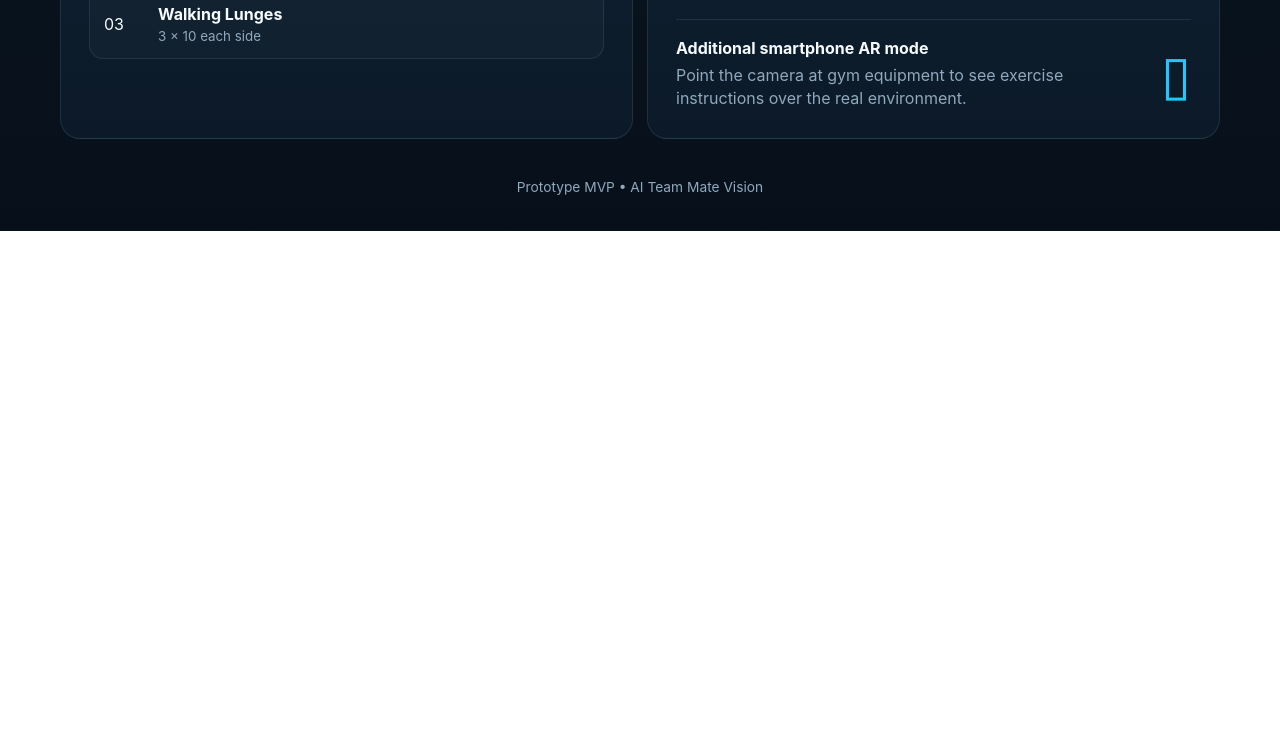
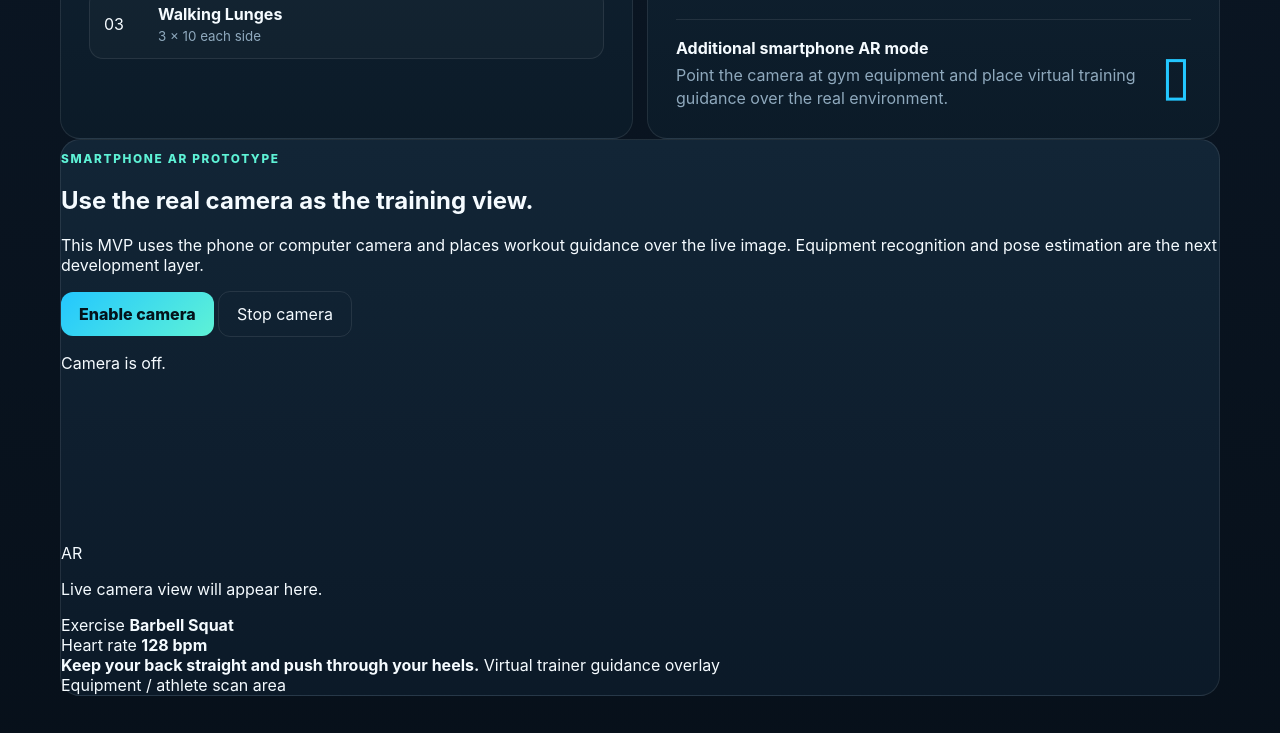
Before and after one commit to Xttop/AI-Team-Mate-Vision, a plain HTML site: page index.html in a window 1280 px wide. Shown: the part 1051-1784 px from the top of the page. Before the commit the page ends 1282 px from the top, so only its background shows below. Drawn offline with Linux system fonts and the light colour scheme.

Commit message:
Add smartphone AR camera prototype

```diff
--- a/index.html
+++ b/index.html
@@ -25,11 +25,12 @@
         <h1>Train with a virtual coach directly in your field of view.</h1>
         <p>
           AI Team Mate Vision guides exercises, tracks workout metrics and helps
-          users train step by step through smart glasses. Smartphone AR can be
-          used as an additional mode.
+          users train step by step through smart glasses. Smartphone AR is an
+          additional mode for camera-based guidance.
         </p>
         <div class="hero-actions">
-          <button id="demoBtn" class="primary">Launch demo</button>
+          <button id="demoBtn" class="primary">Launch workout demo</button>
+          <button id="cameraJumpBtn" class="secondary">Open AR camera</button>
           <button id="resetBtn" class="secondary">Reset</button>
         </div>
       </div>
@@ -115,11 +116,53 @@
         <div class="ar-mode">
           <div>
             <strong>Additional smartphone AR mode</strong>
-            <p>Point the camera at gym equipment to see exercise instructions over the real environment.</p>
+            <p>Point the camera at gym equipment and place virtual training guidance over the real environment.</p>
           </div>
           <span class="phone">▯</span>
         </div>
       </article>
+    </section>
+
+    <section id="arCameraSection" class="camera-section panel">
+      <div class="camera-copy">
+        <p class="eyebrow">SMARTPHONE AR PROTOTYPE</p>
+        <h2>Use the real camera as the training view.</h2>
+        <p>
+          This MVP uses the phone or computer camera and places workout guidance
+          over the live image. Equipment recognition and pose estimation are the
+          next development layer.
+        </p>
+        <div class="camera-actions">
+          <button id="cameraBtn" class="primary">Enable camera</button>
+          <button id="stopCameraBtn" class="secondary" disabled>Stop camera</button>
+        </div>
+        <p id="cameraStatus" class="camera-status">Camera is off.</p>
+      </div>
+
+      <div class="camera-view">
+        <video id="cameraVideo" autoplay playsinline muted></video>
+        <div id="cameraPlaceholder" class="camera-placeholder">
+          <span>AR</span>
+          <p>Live camera view will appear here.</p>
+        </div>
+
+        <div class="hud hud-top-left">
+          <span>Exercise</span>
+          <strong id="cameraExercise">Barbell Squat</strong>
+        </div>
+        <div class="hud hud-top-right">
+          <span>Heart rate</span>
+          <strong><span id="cameraHeartRate">128</span> bpm</strong>
+        </div>
+        <div class="hud hud-bottom">
+          <strong id="cameraTip">Keep your back straight and push through your heels.</strong>
+          <span>Virtual trainer guidance overlay</span>
+        </div>
+
+        <div class="target-frame">
+          <span>Equipment / athlete scan area</span>
+        </div>
+      </div>
     </section>
   </main>
 
```
